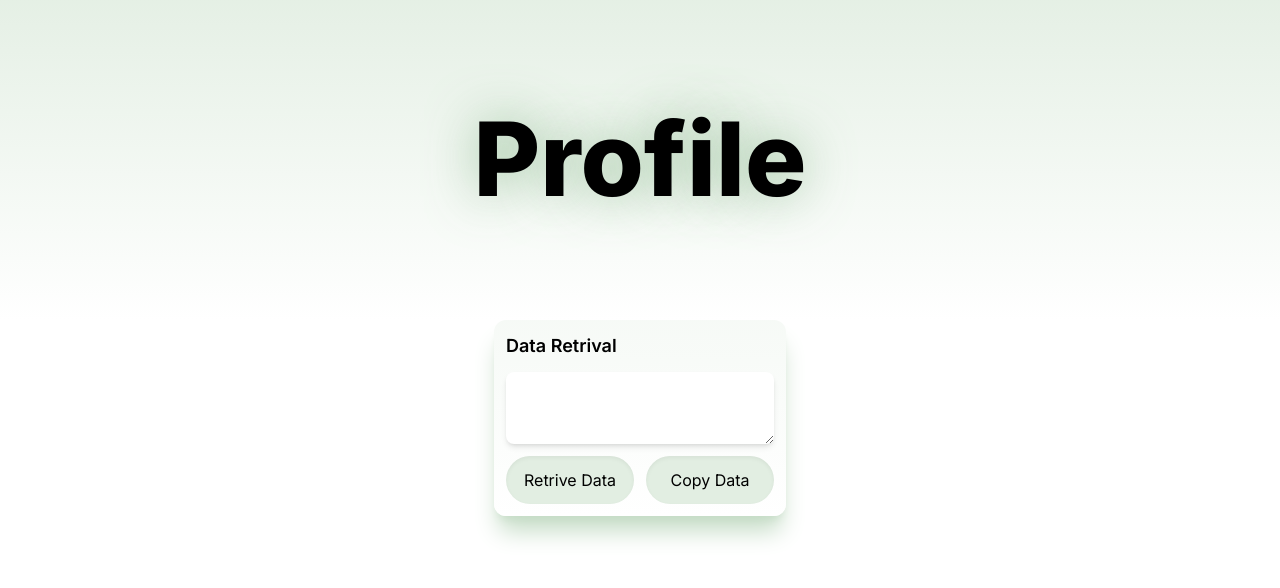
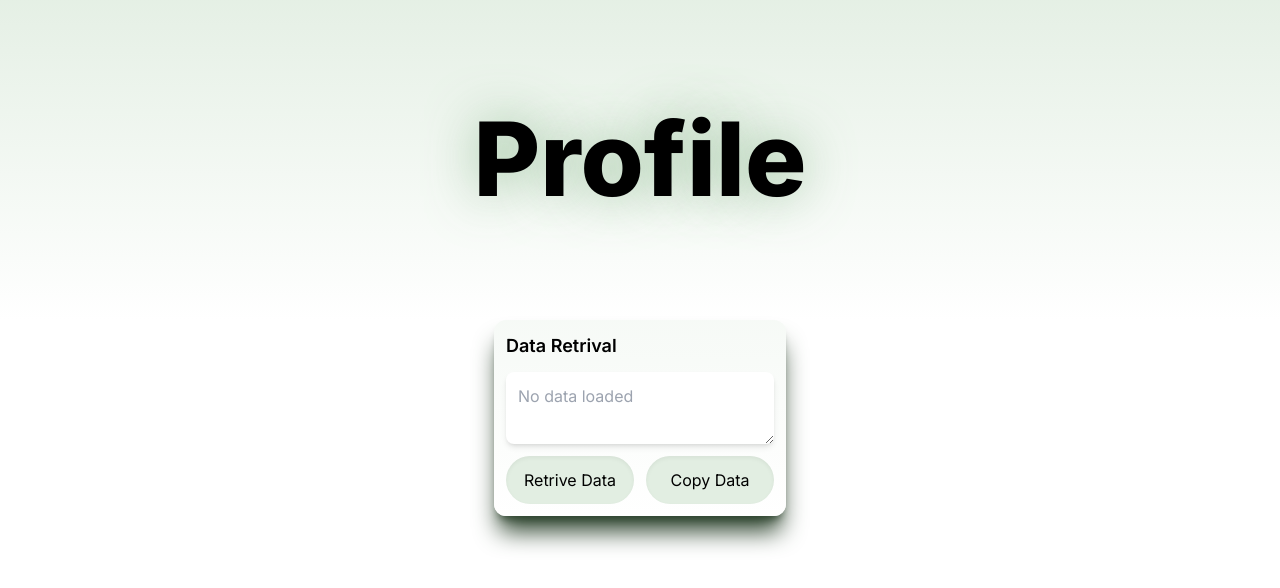
Before and after one commit to mineTomek/Luminarity, a Next.js app: page /profile in a window 1280 px wide. Shown: the top 588 px of the page. Built offline with nearby package versions, Linux system fonts and the light colour scheme.

Commit message:
Add dark mode too the webste

```diff
--- a/app/components/Button.tsx
+++ b/app/components/Button.tsx
@@ -6,7 +6,7 @@ export default function Button(props: {
 }) {
   return (
     <button
-      className="mx-auto w-[8rem] rounded-full bg-primary-100 p-3 shadow-inner"
+      className="mx-auto w-[8rem] rounded-full bg-primary-100 p-3 shadow-inner dark:bg-zinc-800 dark:shadow-zinc-700"
       onClick={props.onClick}
     >
       {props.children}
--- a/app/components/CenterBox.tsx
+++ b/app/components/CenterBox.tsx
@@ -9,17 +9,19 @@ export default function CenterBox(props: {
   children: JSX.Element | JSX.Element[]
 }) {
   const colorVariants: { [id: string]: string } = {
-    primary: 'bg-gradient-to-b to-white from-primary-100/30 shadow-primary-200',
-    error: 'bg-gradient-to-b to-white from-error-100/30 shadow-error-200',
+    primary:
+      'bg-gradient-to-b to-white dark:to-zinc-900 from-primary-100/30 dark:from-primary-900 shadow-primary-800',
+    error:
+      'bg-gradient-to-b to-white dark:to-zinc-900 from-error-100/30 dark:from-error-900 shadow-error-800',
   }
   return (
     <div
-      className=".bg-white flex h-full w-full transition-opacity"
+      className="flex h-full w-full transition-opacity"
       style={{ opacity: props.opacity ?? 1 }}
     >
       <div
         className={
-          'm-auto flex flex-col gap-3 rounded-xl p-3 shadow-xl ' +
+          'm-auto flex flex-col gap-3 rounded-xl p-3 shadow-xl dark:text-white ' +
           colorVariants[props.color ?? 'primary']
         }
       >
--- a/app/components/LoginForm.tsx
+++ b/app/components/LoginForm.tsx
@@ -44,7 +44,7 @@ export default function LoginForm() {
   }
 
   return (
-    <div className="flex h-full w-full flex-col bg-white">
+    <div className="flex h-full w-full flex-col bg-white dark:bg-zinc-950">
       <CenterBox>
         <form onSubmit={handleSubmit} className="flex flex-col gap-3">
           <input
@@ -62,7 +62,10 @@ export default function LoginForm() {
           <input type="submit" value="Login" />
         </form>
       </CenterBox>
-      <CenterBox opacity={incorrectCredentials ? 1 : 0} color={CenterBoxColor.ERROR}>
+      <CenterBox
+        opacity={incorrectCredentials ? 1 : 0}
+        color={CenterBoxColor.ERROR}
+      >
         <span className="mx-3 text-sm">Username or password is incorrect</span>
       </CenterBox>
     </div>
--- a/app/components/profile/RetriveDataModule.tsx
+++ b/app/components/profile/RetriveDataModule.tsx
@@ -63,8 +63,9 @@ export default function RetriveDataModule() {
         <div className="flex flex-col gap-3">
           <h2 className="text-lg font-semibold">Data Retrival</h2>
           <textarea
-            className="rounded-lg p-3 shadow-md"
+            className="w-full rounded-lg p-3 shadow-md dark:bg-zinc-800 dark:shadow-inner dark:shadow-zinc-700"
             readOnly
+            placeholder="No data loaded"
             ref={outputRef}
           />
           <div className="flex gap-3">
--- a/app/globals.css
+++ b/app/globals.css
@@ -7,7 +7,7 @@
 }
 
 input {
-  @apply rounded-full bg-white p-3 shadow-inner;
+  @apply rounded-full bg-white p-3 shadow-inner dark:bg-zinc-800 dark:shadow-zinc-700;
 }
 
 .text-shadow {
--- a/app/layout.tsx
+++ b/app/layout.tsx
@@ -15,7 +15,11 @@ export default function RootLayout({
 }>) {
   return (
     <html lang="en">
-      <body className={`${inter.className} bg-primary-100/90 overflow-x-hidden`}>{children}</body>
+      <body
+        className={`${inter.className} overflow-x-hidden bg-primary-100/90 dark:bg-primary-950`}
+      >
+        {children}
+      </body>
     </html>
   )
 }
--- a/app/page.tsx
+++ b/app/page.tsx
@@ -3,9 +3,9 @@ import LoginForm from './components/LoginForm'
 export default function Home() {
   return (
     <main>
-      <div className="w-full bg-white">
-        <div className="to z-50 grid h-[40dvh] place-items-center content-center bg-gradient-to-b from-primary-100/90 to-transparent">
-          <h1 className="text-shadow bg-transparent text-[15vw] font-extrabold shadow-primary-500/70 md:shadow-primary-400/80">
+      <div className="w-screen bg-white dark:bg-zinc-950">
+        <div className="to z-50 grid h-[40dvh] place-items-center content-center bg-gradient-to-b from-primary-100/90 to-transparent dark:from-primary-900/50">
+          <h1 className="text-shadow bg-transparent text-[15vw] font-extrabold shadow-primary-500/70 md:shadow-primary-400/80 dark:text-zinc-300">
             Luminarity
           </h1>
         </div>
--- a/app/profile/page.tsx
+++ b/app/profile/page.tsx
@@ -3,9 +3,9 @@ import RetriveDataModule from '../components/profile/RetriveDataModule'
 export default function Profile() {
   return (
     <main>
-      <div className="w-screen bg-white">
-        <div className="to z-50 grid h-[40dvh] place-items-center content-center bg-gradient-to-b from-primary-100/90 to-transparent">
-          <h1 className="text-shadow bg-transparent text-[8vw] font-extrabold shadow-primary-500/70 md:shadow-primary-400/80">
+      <div className="w-screen bg-white dark:bg-zinc-950">
+        <div className="to z-50 grid h-[40dvh] place-items-center content-center bg-gradient-to-b from-primary-100/90 to-transparent dark:from-primary-900/50">
+          <h1 className="text-shadow bg-transparent text-[8vw] font-extrabold shadow-primary-500/70 md:shadow-primary-400/80 dark:text-zinc-300">
             Profile
           </h1>
         </div>
--- a/tailwind.config.ts
+++ b/tailwind.config.ts
@@ -22,6 +22,7 @@ const config: Config = {
           700: '#426543',
           800: '#2c432d',
           900: '#162216',
+          950: '#101511',
         },
         error: {
           100: '#eee2e3',
```
